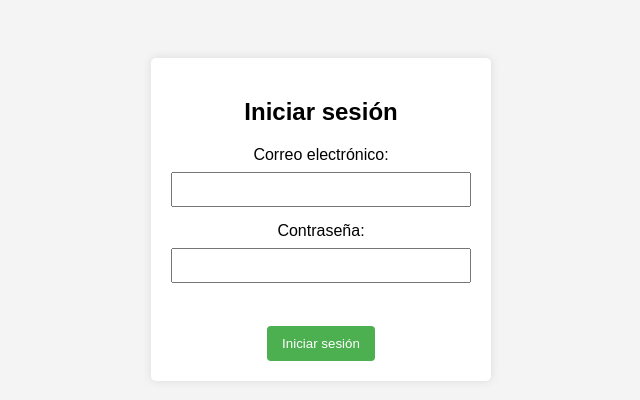
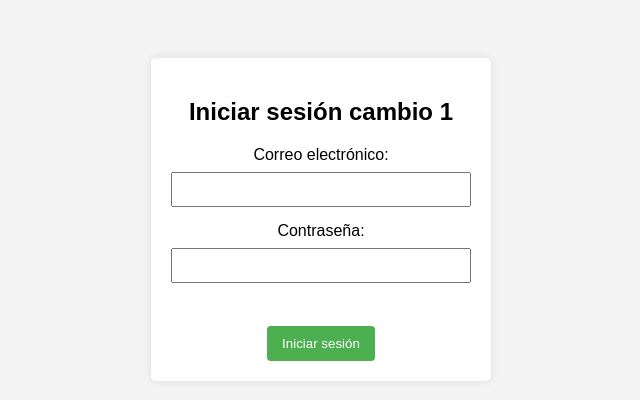
Before and after one commit to AngelVazquez128/Proyecto-Ruben, a PHP site: page / in a window 1280 px wide. Shown: the top 400 px of the page, without its empty margins (319-959 px from the left). Run offline with PHP 8.4, Linux system fonts and the light colour scheme.

Commit message:
quinto commit

```diff
--- a/index.php
+++ b/index.php
@@ -12,7 +12,7 @@
 </head>
 <body>
     <form action="bienvenido.php" method="post" id="form1">
-        <h2>Iniciar sesión</h2>
+        <h2>Iniciar sesión cambio 1</h2>
         <label for="email">Correo electrónico:</label>
         <input type="email" id="correo" name="correo">
 
```
